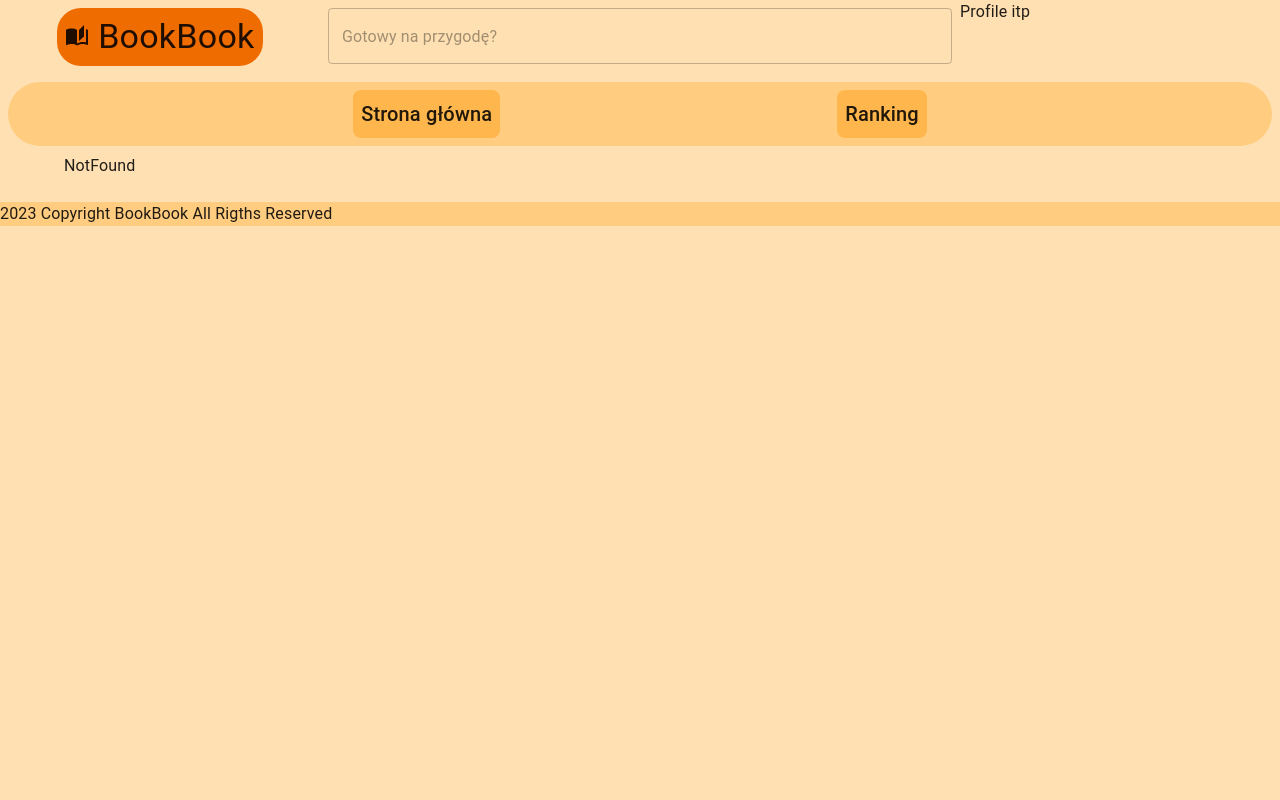
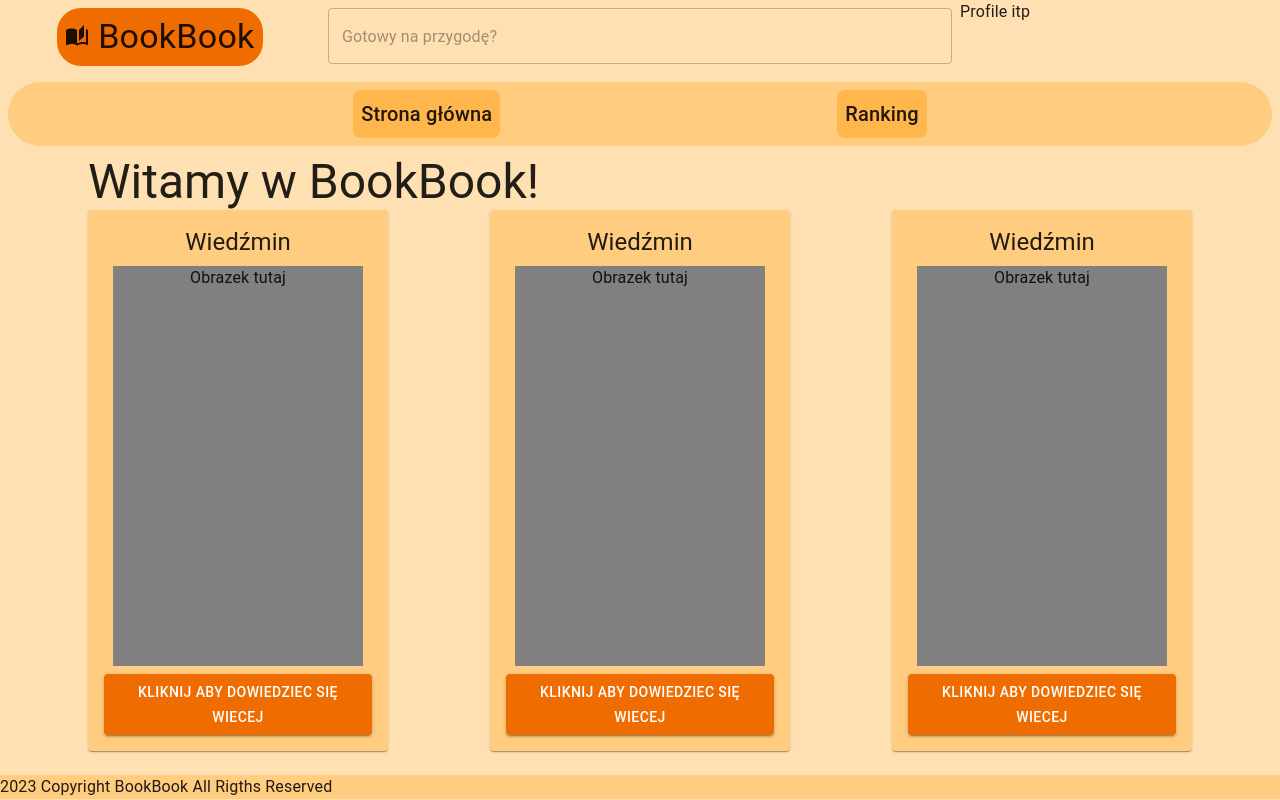
Before and after one commit to DontEatRice/BookBook, a React (Vite) app in the folder client/: page /books in a window 1280 px wide. Built offline with nearby package versions, Linux system fonts and the light colour scheme.

Commit message:
Added book details URL, book details view file

```diff
--- a/client/src/App.tsx
+++ b/client/src/App.tsx
@@ -18,6 +18,7 @@ import AdminPublishers from './pages/admin/AdminPublishers';
 import AdminPublisherForm from './pages/admin/AdminPublisherForm';
 import AdminLibraries from './pages/admin/AdminLibraries';
 import AdminLibraryForm from './pages/admin/AdminLibraryForm';
+import BookDetails from './pages/book/BookDetails';
 
 const mainTheme = createTheme({
   palette: {
@@ -42,6 +43,10 @@ function App() {
       <Route path="/" element={<Layout />}>
         <Route index element={<Home />} />
         <Route path="*" element={<div>NotFound</div>} />
+        <Route path="books">
+          <Route index element={<BookDetails />} />
+          <Route path=":bookId" element={<BookDetails />} />
+        </Route>
       </Route>
       <Route path="/admin" element={<AdminLayout />}>
         <Route index element={<AdminHome />} />
--- /dev/null
+++ b/client/src/pages/book/BookDetails.tsx
@@ -0,0 +1,41 @@
+import Container from '@mui/material/Container';
+import Grid from '@mui/material/Grid';
+import Typography from '@mui/material/Typography';
+import BookTile from '../../components/BookTile';
+import { BookViewModelType } from '../../models/BookViewModel';
+
+function BookDetails() {
+    const book: BookViewModelType = {
+        title: 'Wiedźmin',
+        yearPublished: 12,
+        id: 'abcde',
+        authors: [],
+        isbn: 'commit',
+        publisher: {
+            id: 'guid-guid',
+            name: 'Be Do Gie',
+            description: null
+        },
+        bookCategories: [],
+        averageRating: 4,
+        averageCriticRating: 5
+    };
+    return (
+        <Container>
+            <Typography variant="h3">Witamy w BookBook!</Typography>
+            <Grid container justifyContent="space-between">
+                <Grid item>
+                    <BookTile book={book} />
+                </Grid>
+                <Grid item>
+                    <BookTile book={book} />
+                </Grid>
+                <Grid item>
+                    <BookTile book={book} />
+                </Grid>
+            </Grid>
+        </Container>
+    );
+}
+
+export default BookDetails;
```
